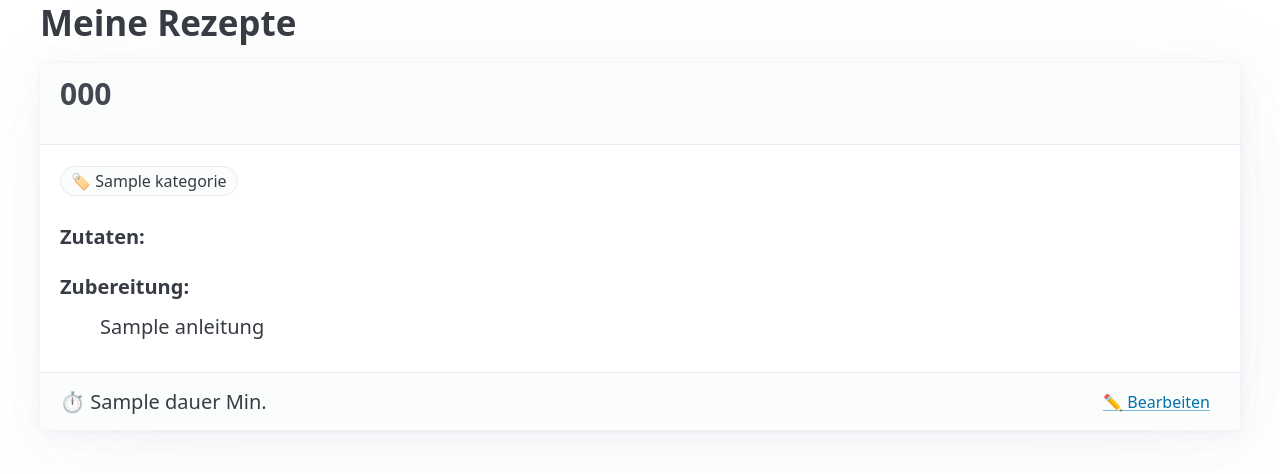
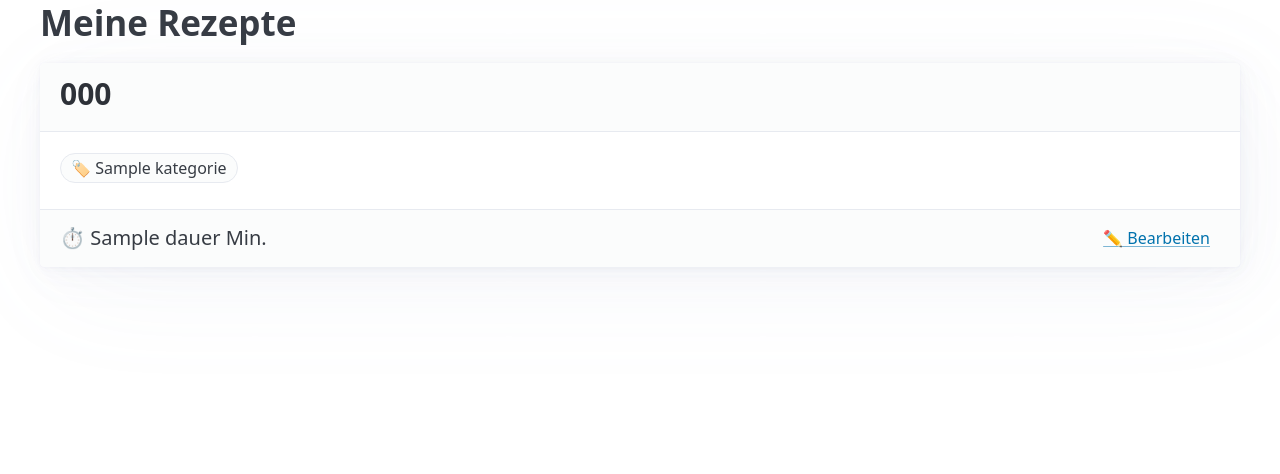
Before and after one commit to LostiBoy73/YourApp, a Flask app: template templates/rezepte.html in a window 1280 px wide. Shown: the part 96-570 px from the top of the page. Run offline with Flask 3, Linux system fonts and the light colour scheme; the template is opened without the code that fills it: most values are stand-ins (such as "Sample title", 1, 10 or a date in 2020); some libraries are stand-ins or nearby versions.

Commit message:
Rezept-Übersicht zur kompakten Listenansicht umgebaut
- Zutaten und Zubereitungsschritte aus der rezepte.html entfernt (Master-Detail-Vorbereitung).
- Anzeige beschränkt sich nun auf Titel, Kategorien, Dauer und Bearbeiten-Button.
- Rezept-Titel als Platzhalter-Link mit Onclick-Alert für zukünftige Detailseite umgebaut.
- Layout der Rezept-Karten für bessere Übersichtlichkeit und Platzersparnis optimiert.

```diff
--- a/templates/rezepte.html
+++ b/templates/rezepte.html
@@ -23,8 +23,15 @@
         <div class="grid">
             {% for rezept in rezepte %}
             <article>
-                <header><h3>{{ rezept['titel'] }}</h3></header>
-                <div style="margin-bottom: 1rem;">
+                <header style="padding-bottom: 1rem;">
+                    <h3 style="margin: 0;">
+                        <a href="#" onclick="alert('Hier entsteht bald die Detailansicht!'); return false;" style="text-decoration: none; color: var(--pico-h1-color);">
+                            {{ rezept['titel'] }}
+                        </a>
+                    </h3>
+                </header>
+
+                <div>
                     {% if rezept['kategorie'] %}
                         {% for kat in rezept['kategorie'].split(',') %}
                             {% if kat.strip() %}
@@ -37,35 +44,13 @@
                         <span style="font-size: 0.8rem; color: var(--pico-muted-color);">Keine Kategorien</span>
                     {% endif %}
                 </div>
-                <strong>Zutaten:</strong>
-                <ul>
-                    {% for zeile in rezept['zutaten'].split('\n') %}
-                        {% set zutat_daten = zeile.split('|') %}
-                        {% if zutat_daten|length == 3 %}
-                            <li>
-                                <strong>{{ zutat_daten[0] }} {{ zutat_daten[1] }}</strong> {{ zutat_daten[2] }}
-                            </li>
-                        {% endif %}
-                    {% endfor %}
-                </ul>
-               <strong>Zubereitung:</strong>
-                <ol style="margin-top: 0.5rem; margin-bottom: 1.5rem;">
-                    {% if '|||' in rezept['anleitung'] %}
-                        {% for schritt in rezept['anleitung'].split('|||') %}
-                            {% if schritt.strip() %}
-                                <li style="margin-bottom: 0.5rem;">{{ schritt }}</li>
-                            {% endif %}
-                        {% endfor %}
-                    {% else %}
-                        <p style="white-space: pre-line;">{{ rezept['anleitung'] }}</p>
-                    {% endif %}
-                </ol>
-                <footer>
-                     <div style="display: flex; justify-content: space-between; align-items: center;">
+
+                <footer style="margin-top: 1rem;">
+                    <div style="display: flex; justify-content: space-between; align-items: center;">
                         <span>⏱ {{ rezept['dauer'] }} Min.</span>
                         <a href="/bearbeiten/{{ rezept['id'] }}" class="outline" style="padding: 2px 10px; font-size: 0.8rem;">✏️ Bearbeiten</a>
-                     </div>
-                <footer>
+                    </div>
+                </footer>
             </article>
             {% else %}
                 <p>Noch keine Rezepte eingetragen. Klicke oben auf den Button!</p>
```
